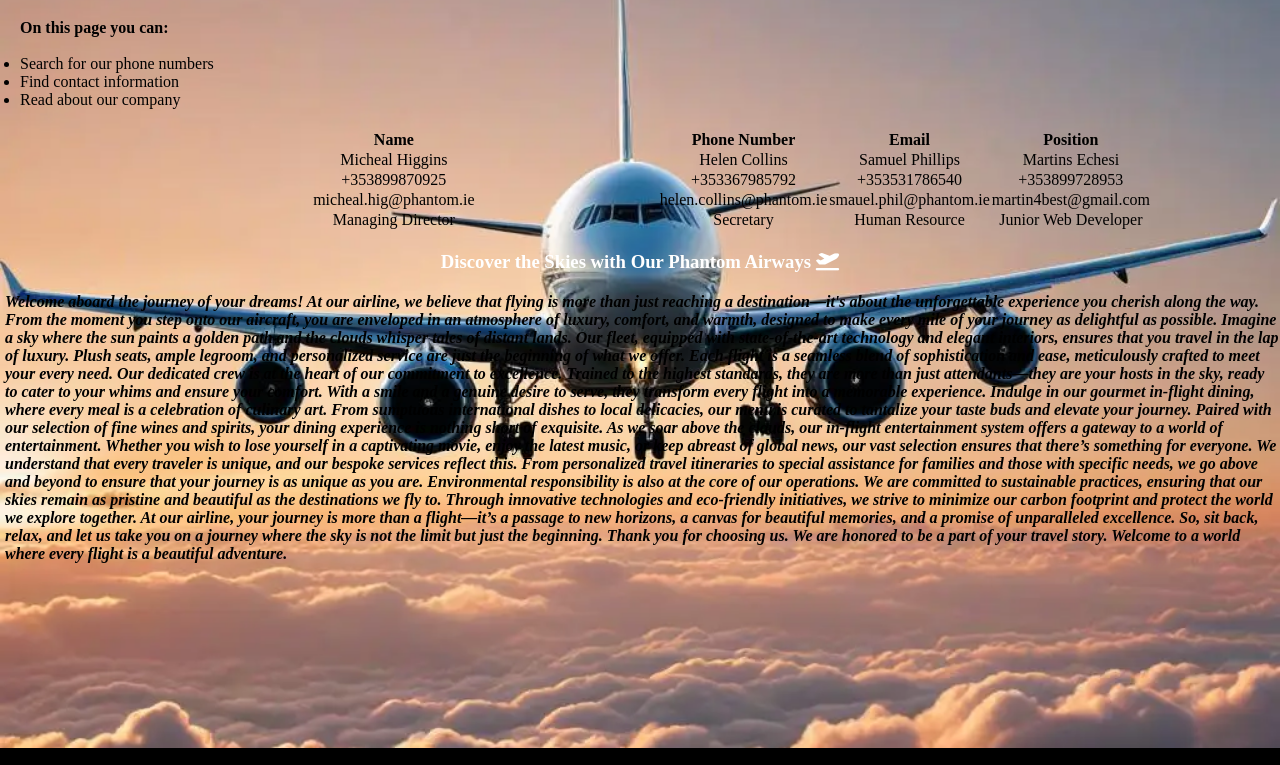
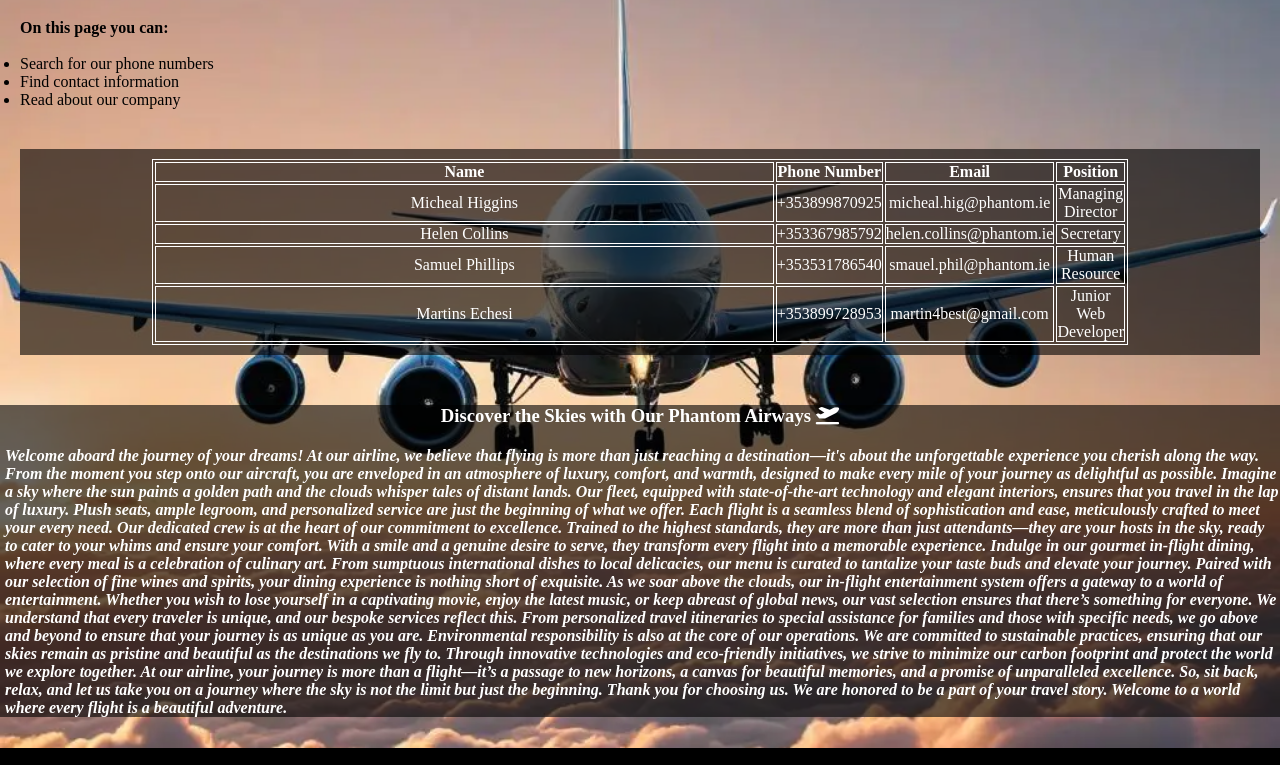
Before and after one commit to Ebuka-martins/flight-booking-project, a plain HTML site: page contact.html in a window 1280 px wide. Shown: the part 100-865 px from the top of the page. Drawn offline with Linux system fonts and the light colour scheme.

Commit message:
styling and adding background to contact.html

```diff
--- a/assets/css/style.css
+++ b/assets/css/style.css
@@ -244,9 +244,8 @@
 
 table, th, td {
    width: 100%;
-   color: #000000;
-   /* border: 1px solid #ffffff; */
-   background: transparent;
+   color: #ffffff;
+   border: 1px solid #ffffff;
 }
 
 .table-flow {
@@ -259,6 +258,15 @@
    text-align: center;
  }
 
+ .table-flow {
+   background-color: rgba(0, 0, 0, .6);
+
+ }
+
+ #airways {
+   background-color: rgba(0, 0, 0, .6);
+ }
+
 #airways > h3 {
    margin-top: 20px;
    text-align: center;
@@ -269,6 +277,7 @@
    margin-top: 20px;
    font-style: oblique;
    font-weight: bold;
+   color: #ffffff;
 
 }
 
@@ -392,6 +401,16 @@
       text-align: center;
    }
 
+   .table-flow {
+      background-color: rgba(0, 0, 0, .6);
+      margin: 20px;
+
+    }
+
+    #airways {
+      background-color: rgba(0, 0, 0, .6);
+    }
+
    #airways > p {
       margin-top: 20px;
       padding-left: 5px;
@@ -480,6 +499,15 @@
       cursor: pointer;
    }
 
+   /* styling contact.html for laptops*/
+   .table-flow {
+      background-color: rgba(0, 0, 0, .6);
+      padding: 10px;
+      margin-bottom: 50px;
+
+    }
+
+
       /* Styling a Responsive page for Laptops for responsive.html*/
 
       .responsive-text {
--- a/contact.html
+++ b/contact.html
@@ -65,26 +65,26 @@
                 </tr>
                 <tr>
                     <td>Micheal Higgins</td>
-                    <td>Helen Collins</td>
-                    <td>Samuel Phillips</td>
-                    <td>Martins Echesi</td>
+                    <td>+353899870925</td>
+                    <td>micheal.hig@phantom.ie</td>
+                    <td>Managing Director</td>
                 </tr>
                 <tr>
-                    <td>+353899870925</td>
+                    <td>Helen Collins</td>
                     <td>+353367985792</td>
-                    <td>+353531786540</td>
-                    <td>+353899728953</td>
+                    <td>helen.collins@phantom.ie</td>
+                    <td>Secretary</td>
                 </tr>
                 <tr>
-                    <td>micheal.hig@phantom.ie</td>
-                    <td>helen.collins@phantom.ie</td>
+                    <td>Samuel Phillips</td>
+                    <td>+353531786540</td>
                     <td>smauel.phil@phantom.ie</td>
-                    <td>martin4best@gmail.com</td>
+                    <td>Human Resource</td>
                 </tr>
                 <tr>
-                    <td>Managing Director</td>
-                    <td>Secretary</td>
-                    <td>Human Resource</td>
+                    <td>Martins Echesi</td>
+                    <td>+353899728953</td>
+                    <td>martin4best@gmail.com</td>
                     <td>Junior Web Developer</td>
                 </tr>
             </table>
```
